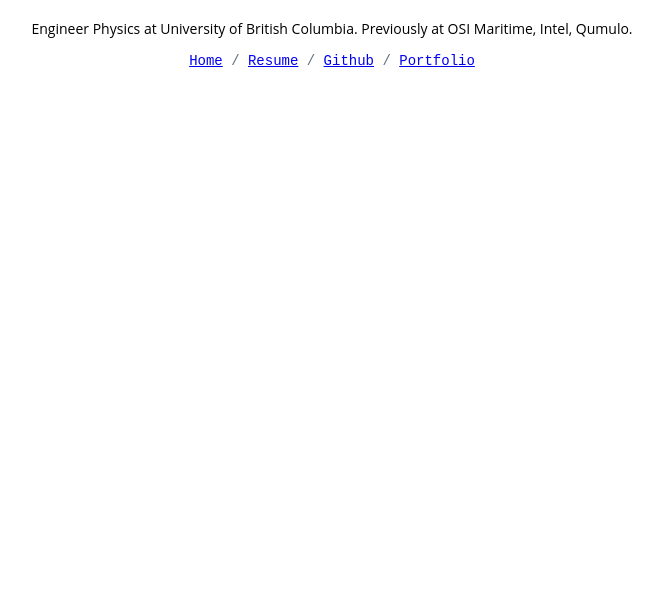
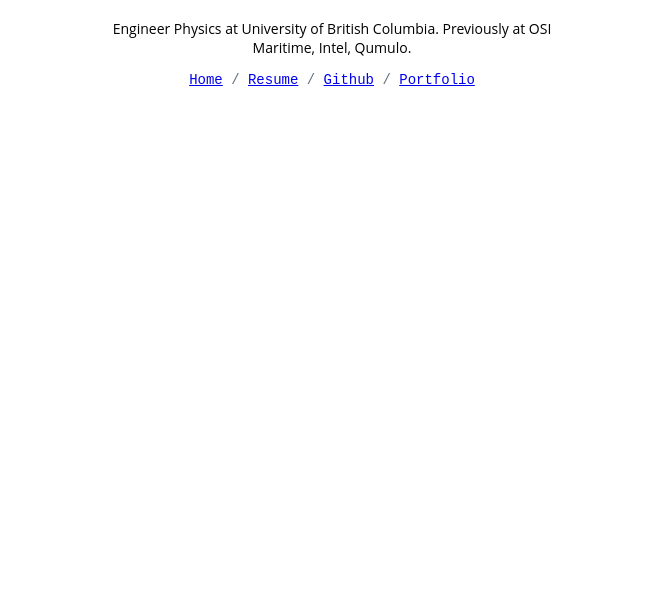
Before and after one commit to SoleSun/solesun.github.io, a plain HTML site: page index.html in a window 1280 px wide. Shown: the part 199-800 px from the top of the page, without its empty margins (308-971 px from the left). Drawn offline with Linux system fonts and the light colour scheme.

Commit message:
Fixed word wrap

```diff
--- a/css/style.css
+++ b/css/style.css
@@ -19,8 +19,12 @@ body {
     padding: 20px;
 }
 #about-me {
+    text-align: center;
     padding: 15px;
     font-size: 14px;
+    word-wrap: break-word;
+    margin: auto;
+    width: 500px;
 }
 #referal-list {
     height: 300px;
```
Also changed, not shown: index.html (+1 -2 lines).
